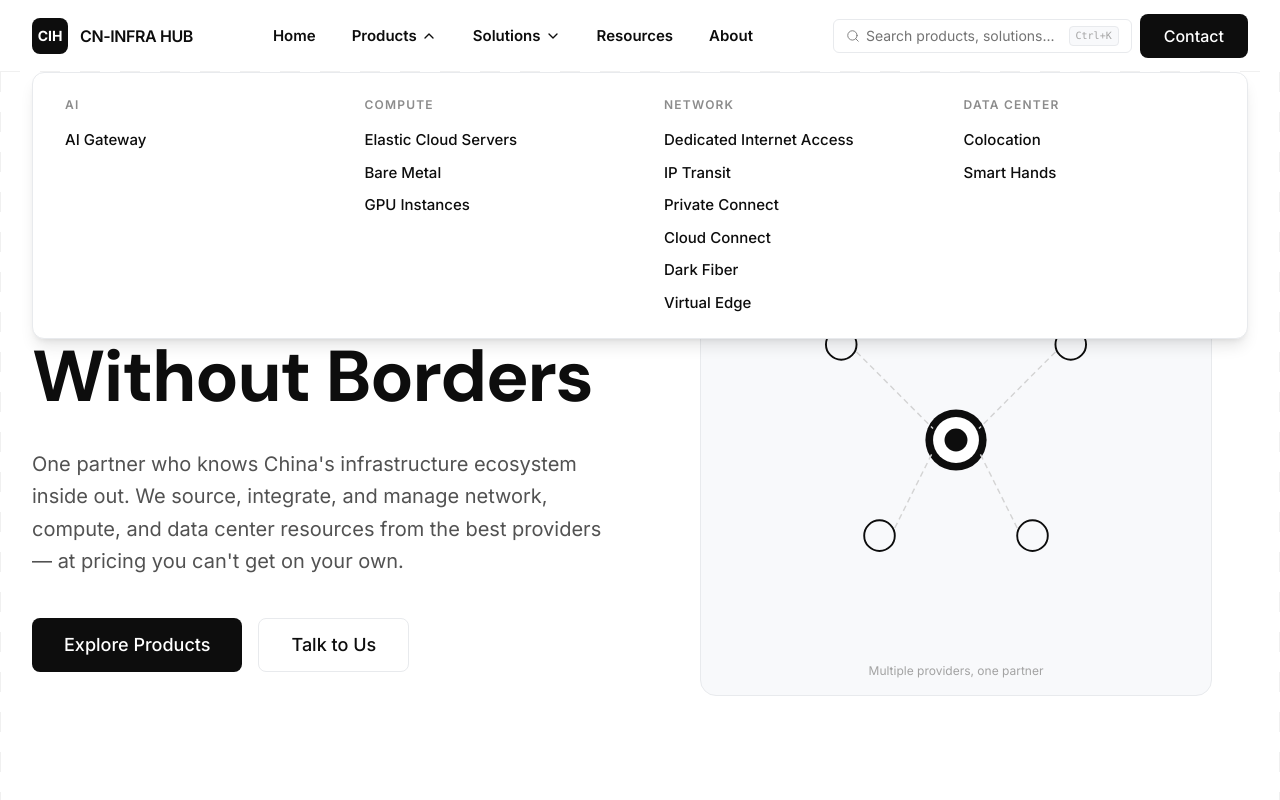
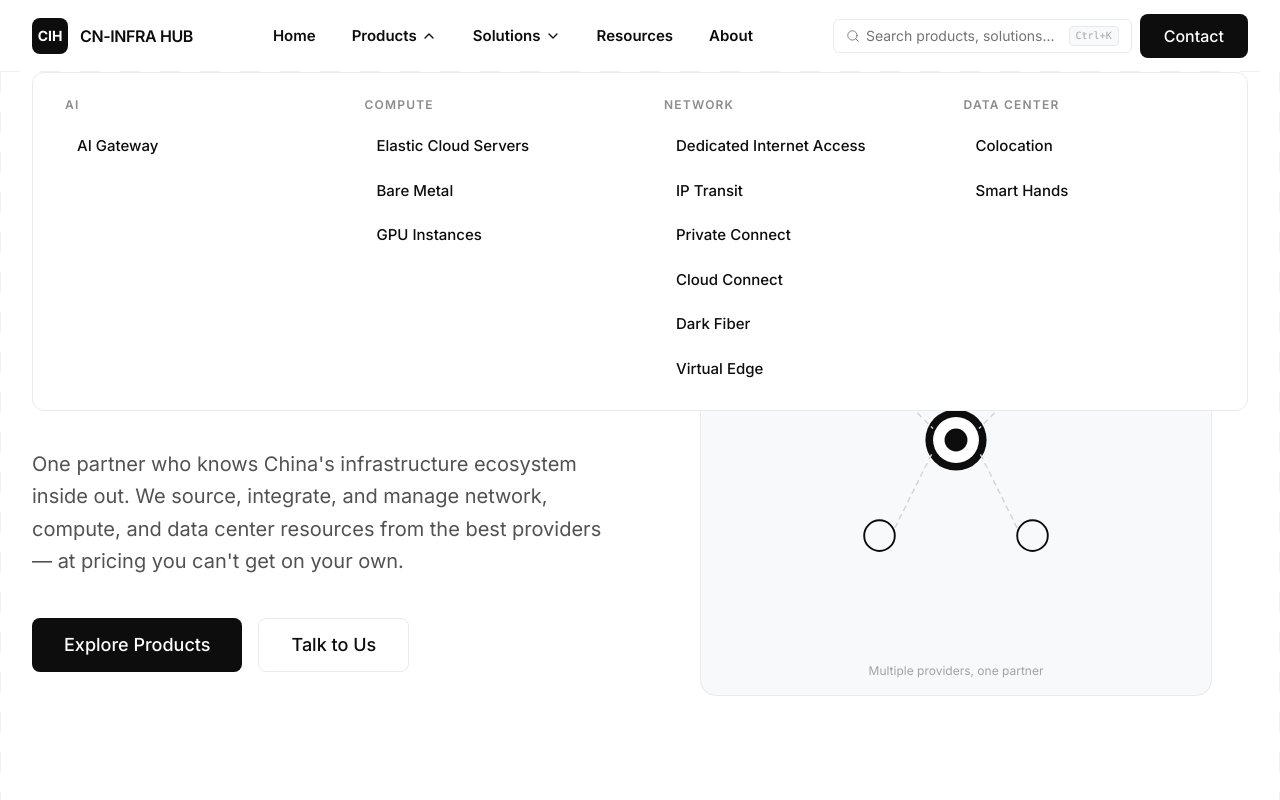
Before and after one commit to emoqbao/cninfrahub, a Next.js app: page / in a window 1280 px wide. Both pictures are taken after a click on the button "Products". Shown: the top 800 px of the page. Built offline with nearby package versions, Linux system fonts and the light colour scheme.

Commit message:
Nav: remove dropdown shadows, unified hover bg-surface for all items

```diff
--- a/src/components/layout/Header.tsx
+++ b/src/components/layout/Header.tsx
@@ -126,18 +126,18 @@ export default function Header() {
 
         {solutionsOpen && (
           <div ref={solutionsPanelRef} className="absolute left-0 right-0 top-full z-50 px-6 pb-4 lg:px-8">
-            <div className="mx-auto max-w-7xl rounded-xl border border-border bg-white shadow-lg px-8 py-6">
+            <div className="mx-auto max-w-7xl rounded-xl border border-border bg-white px-8 py-6">
               <div className="max-w-md"><ul className="space-y-2">
                 {solutions.map((s) => (
                   <li key={s.id}>
-                    <Link href={"/solutions/" + s.id} onClick={() => setSolutionsOpen(false)} className="block rounded-md px-4 py-2.5 text-[15px] font-medium text-ink hover:bg-surface transition-colors">
+                    <Link href={"/solutions/" + s.id} onClick={() => setSolutionsOpen(false)} className="block rounded-md px-3 py-2 text-[15px] font-medium text-ink hover:bg-surface transition-colors">
                       {s.name}
                     </Link>
                   </li>
                 ))}
               </ul></div>
                 <div className="max-w-md mt-3 pt-3 border-t border-border">
-                  <Link href="/solutions/" onClick={() => setSolutionsOpen(false)} className="block rounded-md px-4 py-2.5 text-[15px] font-medium text-ink hover:bg-surface transition-colors">
+                  <Link href="/solutions/" onClick={() => setSolutionsOpen(false)} className="block rounded-md px-3 py-2 text-[15px] font-medium text-ink hover:bg-surface transition-colors">
                     View all solutions &rarr;
                   </Link>
                 </div>
@@ -147,7 +147,7 @@ export default function Header() {
 
         <div ref={megaPanelRef} className="absolute left-0 right-0 top-full z-50 px-6 pb-4 lg:px-8">
           {megaOpen && (
-            <div className="mx-auto max-w-7xl rounded-xl border border-border bg-white shadow-lg px-8 py-6">
+            <div className="mx-auto max-w-7xl rounded-xl border border-border bg-white px-8 py-6">
               <div className="grid grid-cols-2 lg:grid-cols-4 gap-x-8 lg:gap-x-12 gap-y-6">
                 {productModules.map((mod) => (
                   <div key={mod}>
@@ -155,7 +155,7 @@ export default function Header() {
                     <ul className="space-y-2.5">
                       {products.filter((p) => p.module === mod).map((p) => (
                         <li key={p.id}>
-                          <Link href={"/products/" + p.id} onClick={() => setMegaOpen(false)} className="block text-[15px] font-medium text-ink hover:bg-surface transition-colors">
+                          <Link href={"/products/" + p.id} onClick={() => setMegaOpen(false)} className="block rounded-md px-3 py-1.5 text-[15px] font-medium text-ink hover:bg-surface transition-colors">
                             {p.name}
                           </Link>
                         </li>
```
